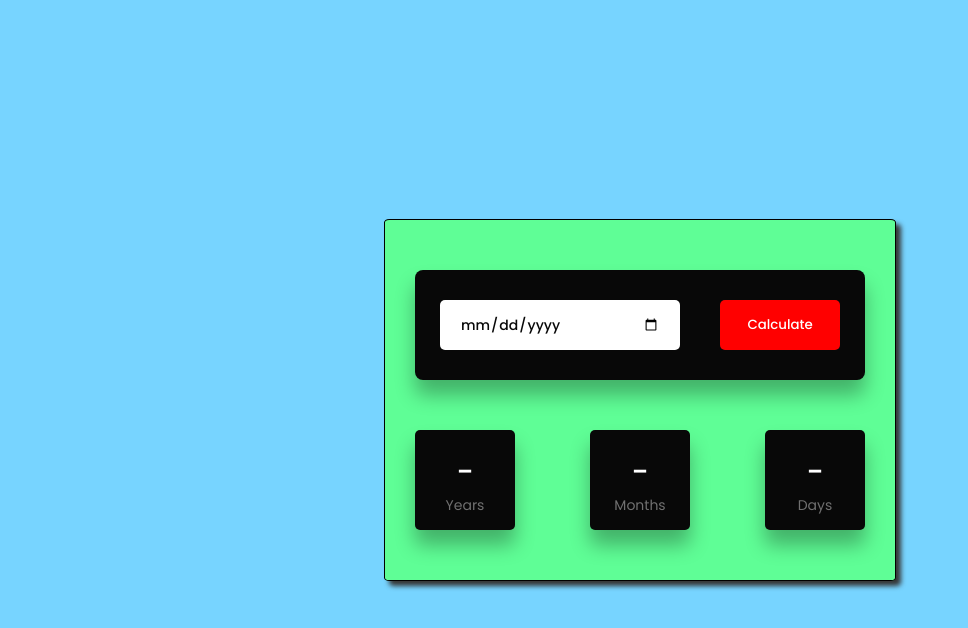
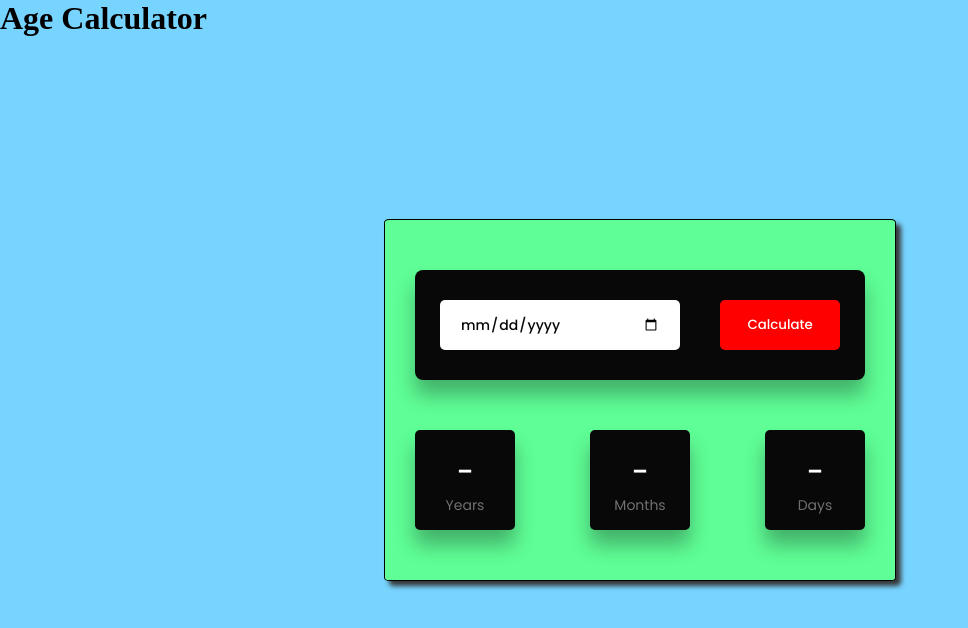
Before and after one commit to deshmukh-ankit/age-calculator, a plain HTML site: page index.html in a window 1280 px wide. Shown: the whole page, without its empty margins (0-968 px from the left). Drawn offline with Linux system fonts and the light colour scheme.

Commit message:
Update index.html

```diff
--- a/index.html
+++ b/index.html
@@ -9,6 +9,7 @@
     <link rel="stylesheet" href="style.css">
 </head>
 <body>
+    <h1>Age Calculator</h1>
     <div class="container">
         <div class="inputs-wrapper">
             <input type="date" id="date-input">
```
